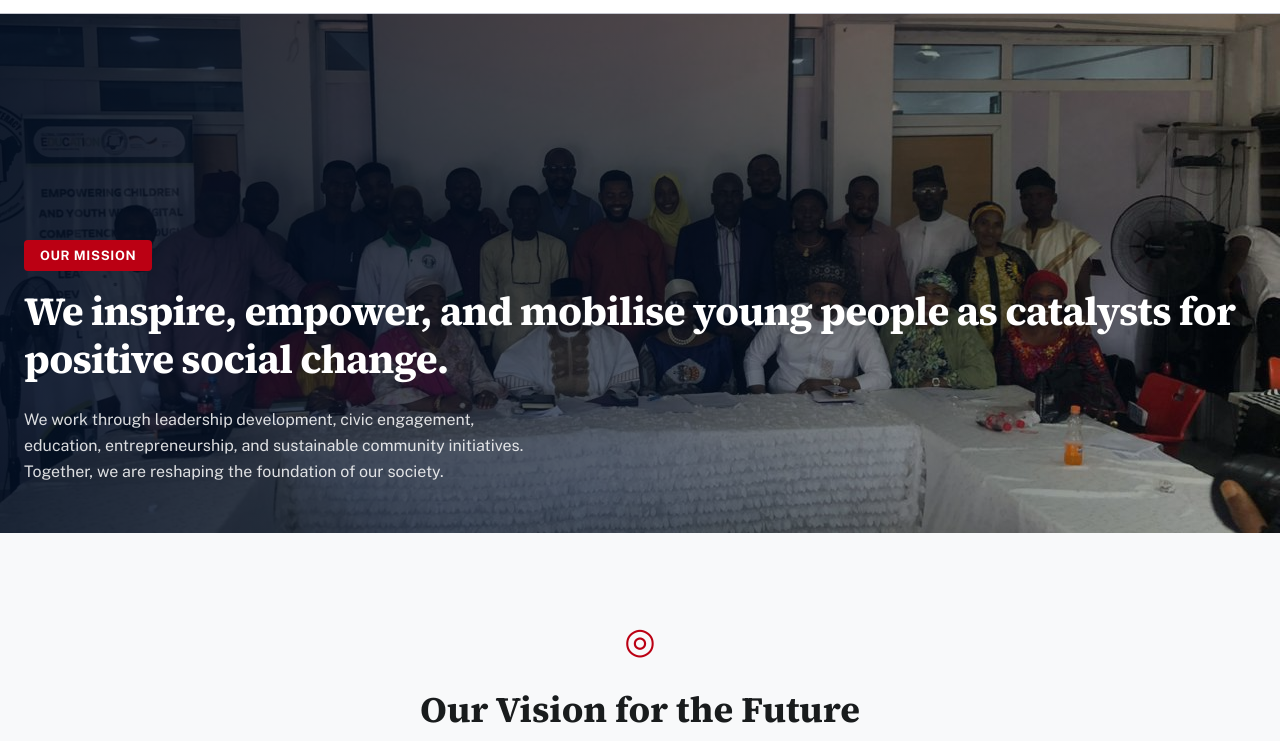
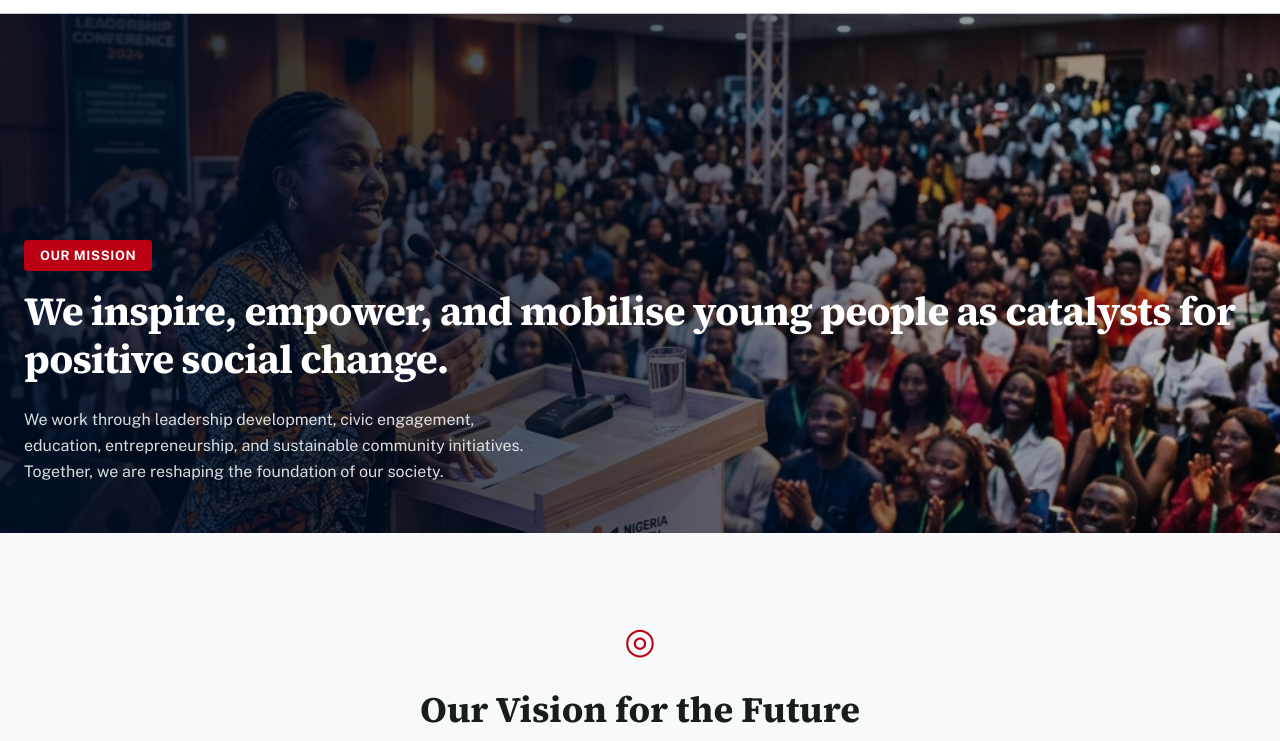
Before and after one commit to ZayyadMusa/nexus-website, a website built with Vite: page mission.html in a window 1280 px wide. Shown: the part 59-800 px from the top of the page. Built offline with nearby package versions, Linux system fonts and the light colour scheme.

Commit message:
style(mission): restore stitch design hero image for the mission page

```diff
--- a/mission.html
+++ b/mission.html
@@ -32,7 +32,7 @@
   <!-- ════════ HERO ════════ -->
   <section class="hero" id="hero">
     <div class="hero__bg">
-      <img src="/images/hero-photo.jpeg" alt="Young woman speaking at a conference" />
+      <img src="/images/hero-mission.png" alt="Young woman speaking at a conference" />
     </div>
     <div class="hero__content">
       <span class="hero__badge animate-in">Our Mission</span>
```
